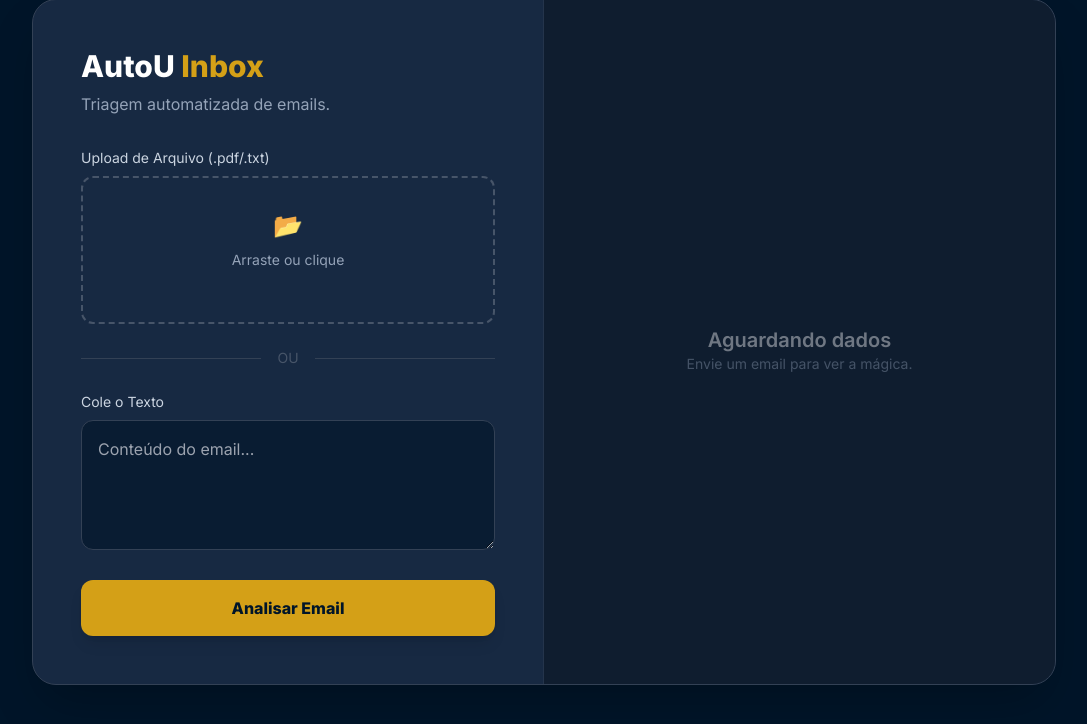
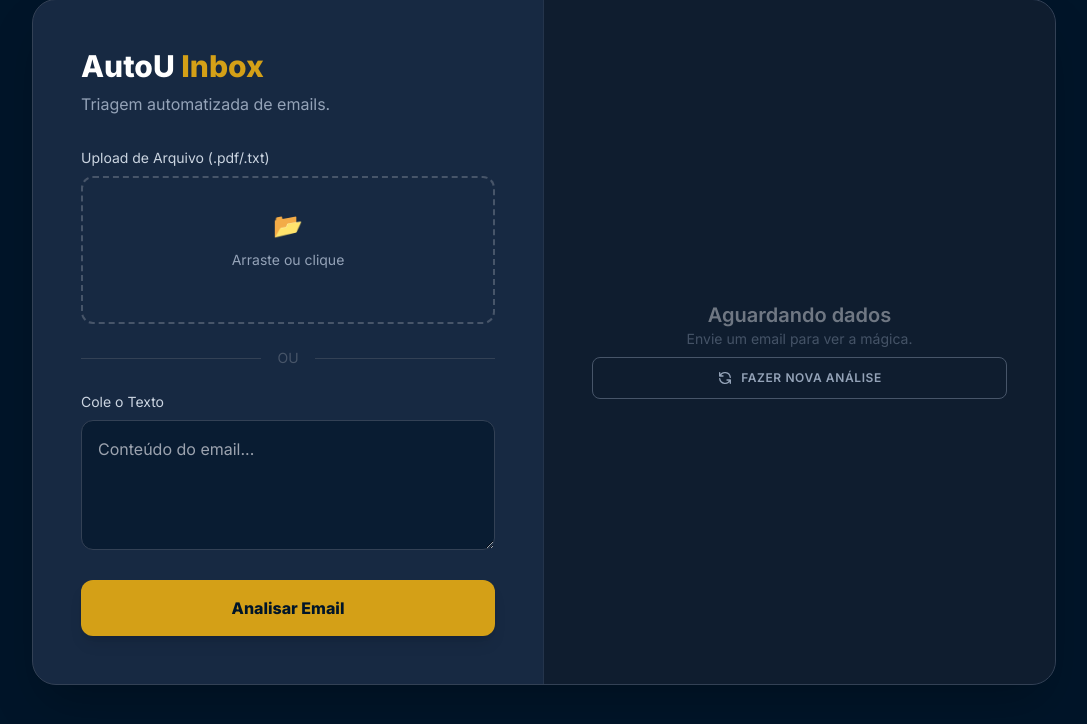
Before and after one commit to niltongms/autou-inbox, a Flask app: page / in a window 1280 px wide. Shown: the part 58-782 px from the top of the page, without its empty margins (96-1183 px from the left). Run offline with Flask 3, Linux system fonts and the light colour scheme; some libraries are stand-ins or nearby versions.

Commit message:
feat(ux):- Adicao de botao 'Nova Analise' para reiniciar o fluxo sem recarregar - Substituicao do alert nativo por notificacao 'Toast' animada e customizada

```diff
--- a/static/js/script.js
+++ b/static/js/script.js
@@ -63,7 +63,40 @@ form.addEventListener('submit', async function(e) {
     }
 });
 
+// UX: Botão "Fazer Nova Análise"
+
+document.getElementById('btnReset').addEventListener('click', function() {
+    form.reset();
+
+    nomeArquivo.textContent = '';
+
+    document.getElementById('resultados').classList.add('hidden');
+    document.getElementById('estadoVazio').classList.remove('hidden');
+
+    document.getElementById('erroMsg').classList.add('hidden');
+
+    document.querySelector('textarea[name="texto_direto"]').focus();
+});
+
+// Copiar
+
 function copiarResposta() {
-    navigator.clipboard.writeText(document.getElementById('textoResposta').innerText);
-    alert('Copiado!');
+    const texto = document.getElementById('textoResposta').innerText;
+
+    navigator.clipboard.writeText(texto).then(() => {
+        // Pega o elemento do Toast
+        const toast = document.getElementById('toast');
+
+        // MOSTRA O TOAST
+        // Remove as classes que escondem e adiciona as que mostram
+        toast.classList.remove('opacity-0', 'translate-y-10');
+
+        // ESPERA 3 SEGUNDOS E ESCONDE
+        setTimeout(() => {
+            toast.classList.add('opacity-0', 'translate-y-10');
+        }, 3000);
+
+    }).catch(err => {
+        console.error('Erro ao copiar:', err);
+    });
 }
--- a/templates/index.html
+++ b/templates/index.html
@@ -61,9 +61,11 @@
             </div>
 
             <div id="resultados" class="hidden flex flex-col gap-6 fade-in-up">
+
                 <div class="bg-[#001529] p-5 rounded-2xl border border-slate-700/50 shadow-lg">
                     <p class="text-xs text-slate-400 uppercase tracking-widest font-bold mb-2">Classificação</p>
                     <div id="badgeClassificacao"></div>
+
                 </div>
 
                 <div class="bg-[#001529] p-5 rounded-2xl border border-slate-700/50 shadow-lg flex-1">
@@ -74,7 +76,15 @@
                     <div id="textoResposta" class="text-slate-300 text-sm leading-relaxed whitespace-pre-wrap font-mono"></div>
                 </div>
             </div>
+            <button id="btnReset" type="button" class="mt-2 w-full border border-slate-600 hover:border-[#D4A017] text-slate-400 hover:text-[#D4A017] font-semibold py-3 rounded-lg transition-colors flex justify-center items-center gap-2 text-xs uppercase tracking-wider group">
+                    <svg class="w-4 h-4 group-hover:-rotate-180 transition-transform duration-500" fill="none" stroke="currentColor" viewBox="0 0 24 24"><path stroke-linecap="round" stroke-linejoin="round" stroke-width="2" d="M4 4v5h.582m15.356 2A8.001 8.001 0 004.582 9m0 0H9m11 11v-5h-.581m0 0a8.003 8.003 0 01-15.357-2m15.357 2H15"></path></svg>
+                    Fazer Nova Análise
+            </button>
         </div>
+    </div>
+    <div id="toast" class="fixed bottom-10 left-1/2 transform -translate-x-1/2 bg-emerald-600 text-white px-6 py-3 rounded-full shadow-2xl flex items-center gap-3 transition-all duration-500 opacity-0 translate-y-10 pointer-events-none z-50">
+        <svg class="w-5 h-5" fill="none" stroke="currentColor" viewBox="0 0 24 24"><path stroke-linecap="round" stroke-linejoin="round" stroke-width="2" d="M5 13l4 4L19 7"></path></svg>
+        <span class="font-semibold text-sm">Copiado com sucesso!</span>
     </div>
 
     <script src="{{ url_for('static', filename='js/script.js') }}"></script>
```
